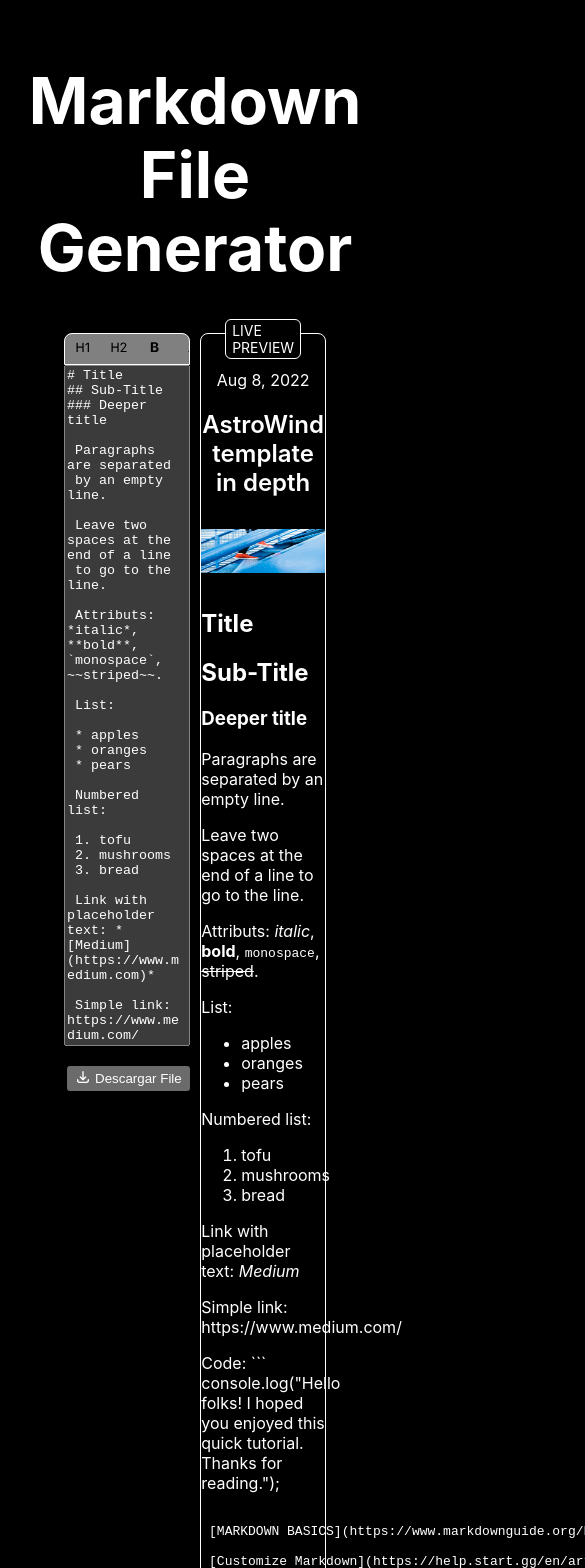
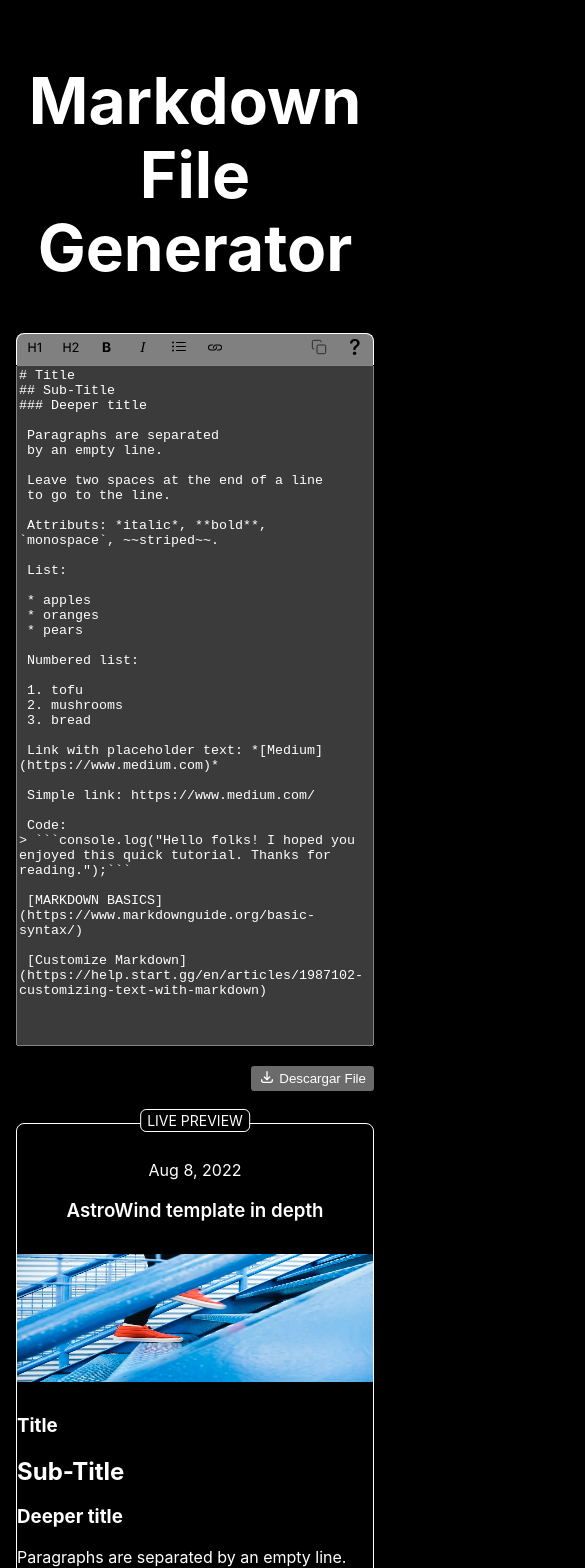
Before and after one commit to FranciscoDiazPaccot73/markdown-generator, a Next.js app: page / in a window 390 px wide. Shown: the top 1568 px of the page, 585 px wide, since content can reach past the window. Built offline with nearby package versions, Linux system fonts and the light colour scheme.

Commit message:
responsive

```diff
--- a/components/Markdown.js
+++ b/components/Markdown.js
@@ -80,10 +80,12 @@ const Markdown = () => {
           Descargar File
         </button>
       </div>
-      <div className={`${styles.markdown48} ${styles.markdownPreview}`}>
-        <span className={styles.markdownPreviewBadge}>LIVE PREVIEW</span>
-        <Preview text={currentText} />
-      </div>
+      <section className={`${styles.markdown48} ${styles.markdownPreview}`}>
+        <div satyle={{ position: "relative", width: "100%", height: "100%" }}>
+          <span className={styles.markdownPreviewBadge}>LIVE PREVIEW</span>
+          <Preview text={currentText} />
+        </div>
+      </section>
     </div>
   )
 }
--- a/components/Preview.js
+++ b/components/Preview.js
@@ -24,12 +24,12 @@ const Preview = ({ text }) => {
           {header.title}
         </h1>
         {header.image && (
-          <div>
+          <div className={styles.markdownImage}>
             <Image
               src={header.image}
-              className={styles.markdownImage}
               width={500}
               height={180}
+              layout="responsive"
             />
           </div>
         )}
--- a/styles/Home.module.css
+++ b/styles/Home.module.css
@@ -26,84 +26,14 @@
   flex-grow: 1;
 }
 
-.title a {
-  color: #0070f3;
-  text-decoration: none;
-}
-
-.title a:hover,
-.title a:focus,
-.title a:active {
-  text-decoration: underline;
-}
-
 .title {
   margin: 0;
   line-height: 1.15;
   font-size: 4rem;
 }
 
-.title,
-.description {
+.title {
   text-align: center;
-}
-
-.description {
-  margin: 4rem 0;
-  line-height: 1.5;
-  font-size: 1.5rem;
-}
-
-.code {
-  background: #fafafa;
-  border-radius: 5px;
-  padding: 0.75rem;
-  font-size: 1.1rem;
-  font-family: Menlo, Monaco, Lucida Console, Liberation Mono, DejaVu Sans Mono,
-    Bitstream Vera Sans Mono, Courier New, monospace;
-}
-
-.grid {
-  display: flex;
-  align-items: center;
-  justify-content: center;
-  flex-wrap: wrap;
-  max-width: 800px;
-}
-
-.card {
-  margin: 1rem;
-  padding: 1.5rem;
-  text-align: left;
-  color: inherit;
-  text-decoration: none;
-  border: 1px solid #eaeaea;
-  border-radius: 10px;
-  transition: color 0.15s ease, border-color 0.15s ease;
-  max-width: 300px;
-}
-
-.card:hover,
-.card:focus,
-.card:active {
-  color: #0070f3;
-  border-color: #0070f3;
-}
-
-.card h2 {
-  margin: 0 0 1rem 0;
-  font-size: 1.5rem;
-}
-
-.card p {
-  margin: 0;
-  font-size: 1.25rem;
-  line-height: 1.5;
-}
-
-.logo {
-  height: 1em;
-  margin-left: 0.5rem;
 }
 
 /*MARKDOWN*/
@@ -127,10 +57,10 @@
 .markdownActions {
   align-items: center;
   background-color: gray;
-  border-bottom: none;
   border-top-left-radius: 8px;
   border-top-right-radius: 8px;
   border: 1px solid white;
+  border-bottom: none;
   display: flex;
   height: 32px;
   overflow: hidden;
@@ -155,8 +85,8 @@
   font-weight: 600;
   margin-bottom: 32px;
   max-width: 768px;
-  padding-left: auto;
-  padding-right: auto;
+  margin-left: auto;
+  margin-right: auto;
   text-align: center;
 }
 .markdownImage {
@@ -174,7 +104,6 @@
   border-top-left-radius: 8px;
   border-top-right-radius: 8px;
   padding-top: 20px;
-  position: relative;
 }
 
 .markdownPreviewBadge {
@@ -193,8 +122,8 @@
   align-items: center;
   cursor: pointer;
   display: flex;
+  margin: 16px 0 32px;
   margin-left: auto;
-  margin-top: 16px;
 }
 
 .downloadButton span {
@@ -210,22 +139,19 @@
   top: 38px;
 }
 
-@media (max-width: 600px) {
-  .grid {
+@media (max-width: 1100px) {
+  .markdownWrapper {
+    flex-direction: column;
+    align-items: center;
+  }
+
+  .markdown48 {
     width: 100%;
-    flex-direction: column;
   }
 }
 
-@media (prefers-color-scheme: dark) {
-  .card,
-  .footer {
-    border-color: #222;
-  }
-  .code {
-    background: #111;
-  }
-  .logo img {
-    filter: invert(1);
+@media (max-width: 768px) {
+  .main {
+    padding: 4em 1em;
   }
 }
```
Also changed, not shown: utils/index.js (+1 -1 lines).
